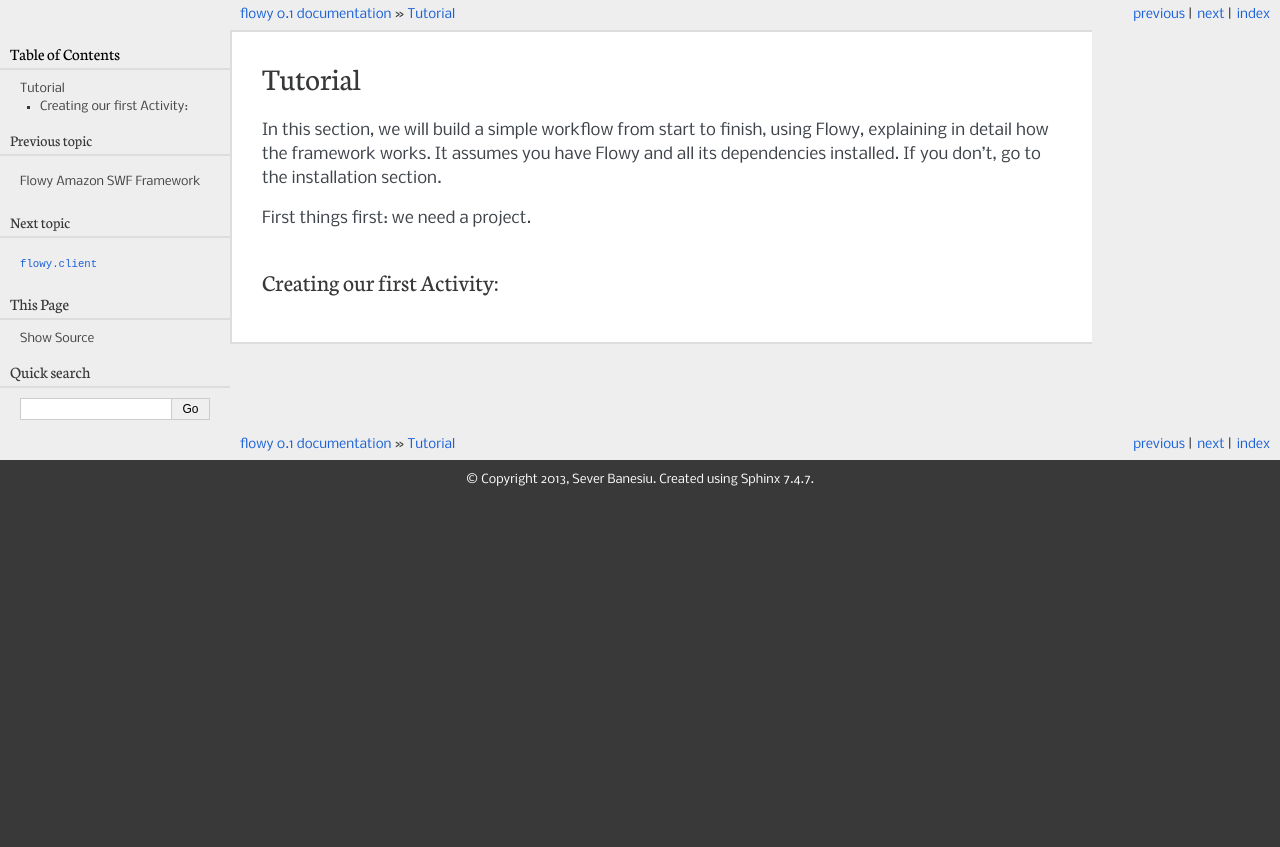
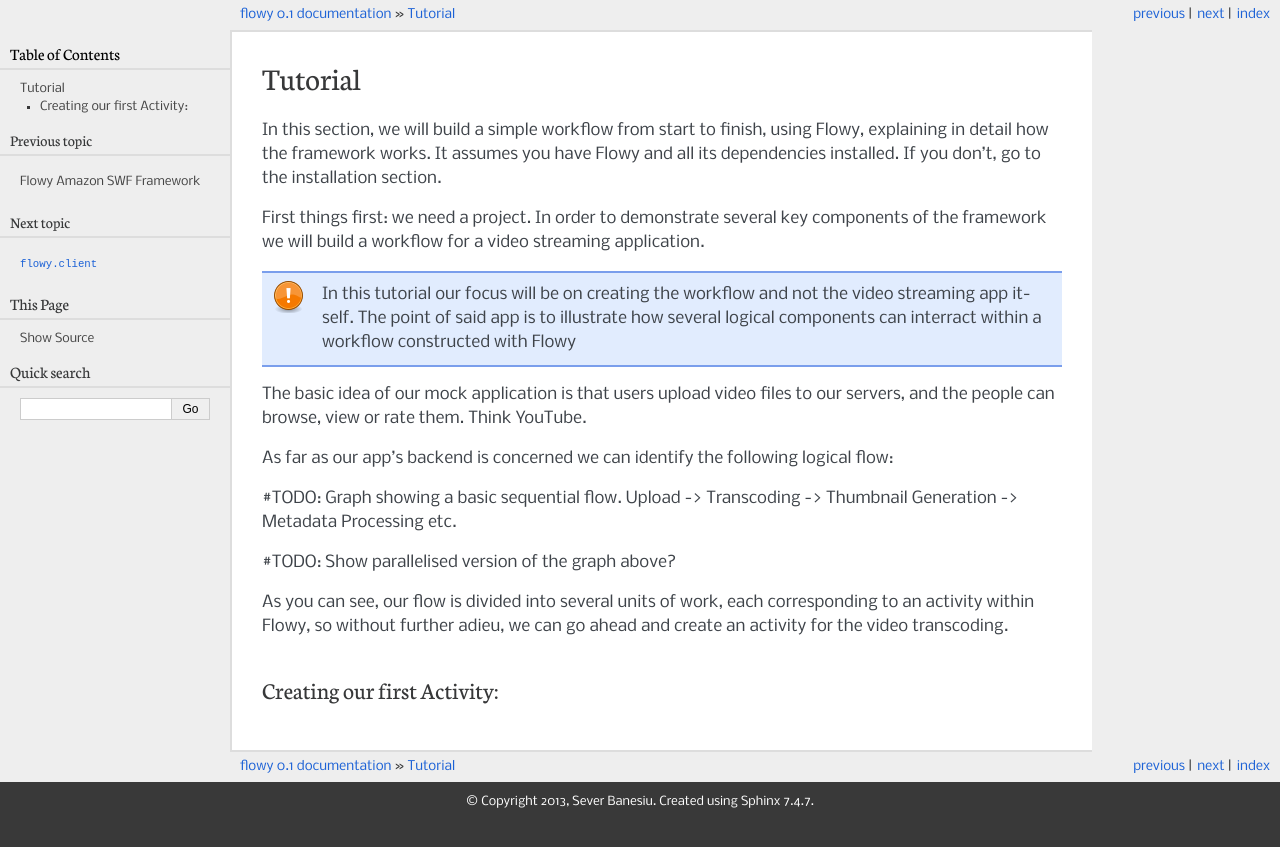
Before and after one commit to severb/flowy, a Sphinx documentation site: the page built from docs/tutorial/tutorial.rst, in a window 1280 px wide. Shown: the top 847 px of the page. Built offline with Sphinx 7.4.7, drawn with Linux system fonts in a browser that asks for light colours; pages that are not in the unit, such as notebooks, are missing from menus.

Commit message:
Added tutorial introductory part.

```diff
--- a/docs/tutorial/tutorial.rst
+++ b/docs/tutorial/tutorial.rst
@@ -8,7 +8,31 @@
 have :app:`Flowy` and all its dependencies installed. If you don't, go to the
 :ref:`installation` section.
 
-First things first: we need a project.
+First things first: we need a project. In order to demonstrate several key
+components of the framework we will build a workflow for a video streaming
+application.
+
+.. note:: In this tutorial our focus will be on creating the workflow and not
+   the video streaming app itself. The point of said app is to illustrate
+   how several logical components can interract within a workflow constructed
+   with :app:`Flowy`
+
+The basic idea of our mock application is that users upload video files to our
+servers, and the people can browse, view or rate them. Think YouTube.
+
+As far as our app's backend is concerned we can identify the following logical
+flow:
+
+#TODO:
+Graph showing a basic sequential flow. Upload -> Transcoding -> Thumbnail
+Generation -> Metadata Processing etc.
+
+#TODO:
+Show parallelised version of the graph above?
+
+As you can see, our flow is divided into several units of work, each
+corresponding to an activity within :app:`Flowy`, so without further adieu, we
+can go ahead and create an activity for the video transcoding.
 
 Creating our first Activity:
 ----------------------------
```
